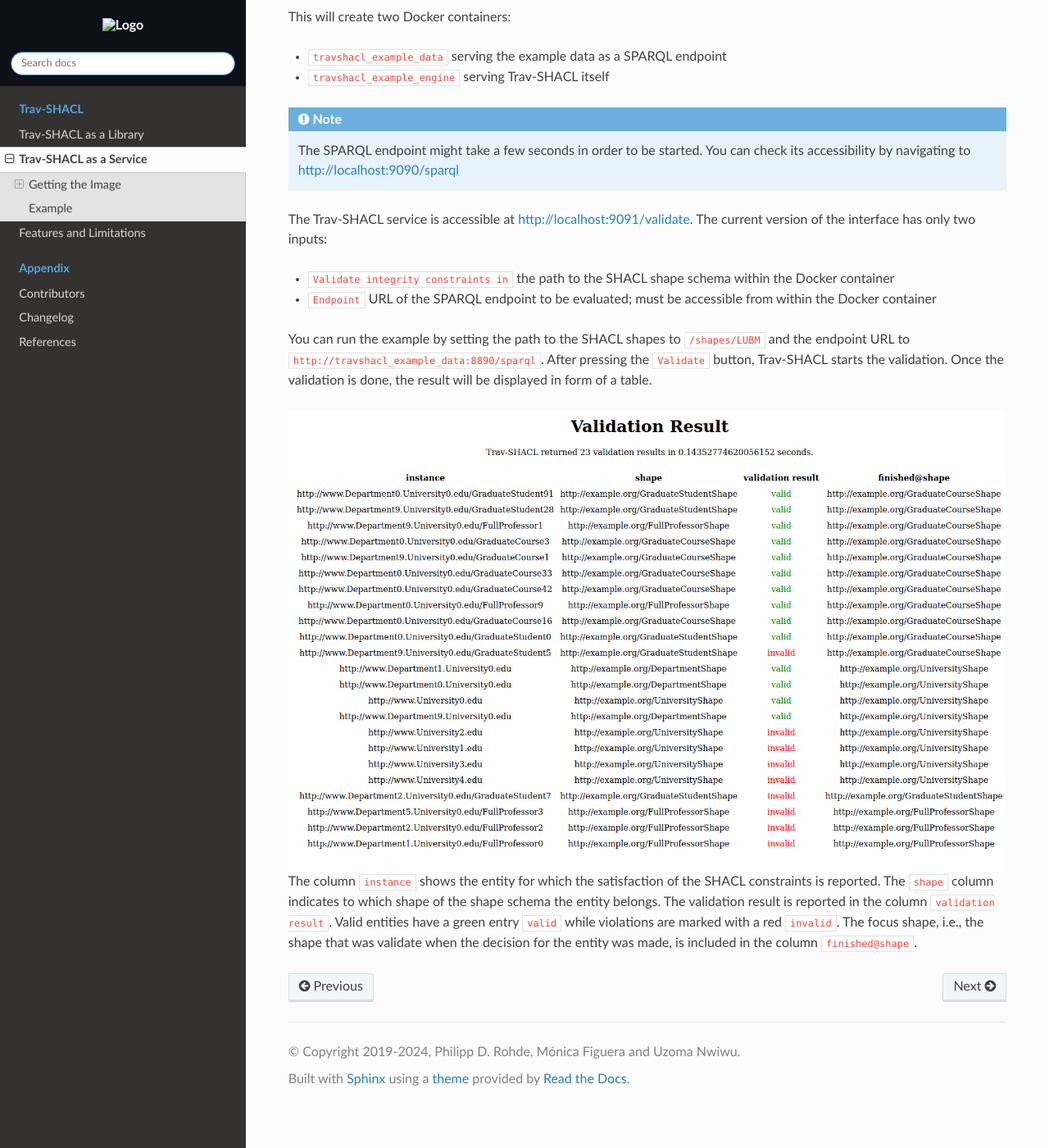
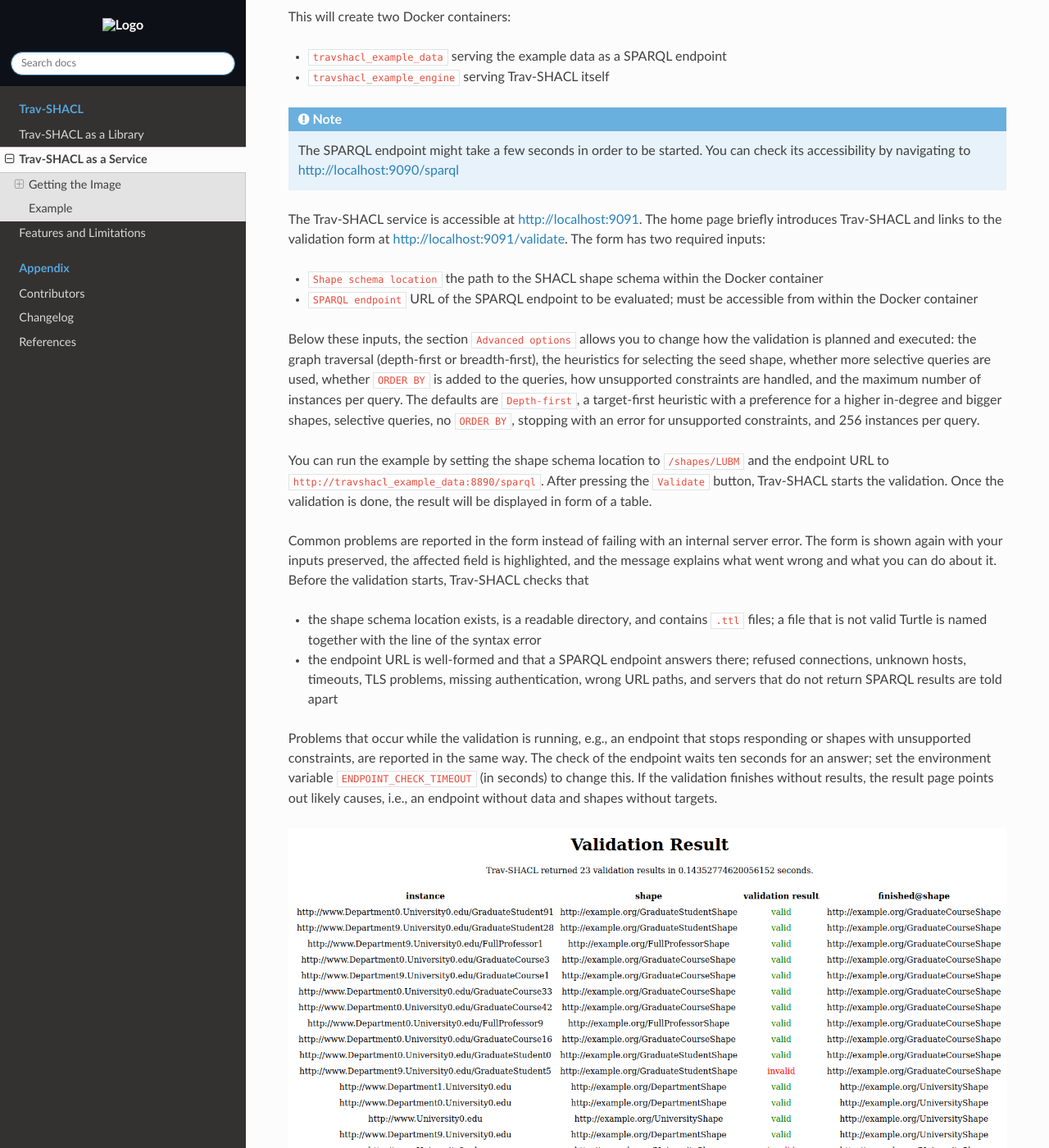
Before and after one commit to SDM-TIB/Trav-SHACL, a Sphinx documentation site: the page built from docs/service.rst, in a window 1280 px wide and 1400 px high, scrolled down 1232 px. Shown: the whole window at 82% size. Built offline with Sphinx 7.4.7 and the Read the Docs theme 3.1.0, drawn with Linux system fonts in a browser that asks for light colours; some of the changed text lies outside the part shown.

Commit message:
[docs] update documentation for reworked web interface

```diff
--- a/docs/service.rst
+++ b/docs/service.rst
@@ -73,22 +73,43 @@ This will create two Docker containers:
    The SPARQL endpoint might take a few seconds in order to be started.
    You can check its accessibility by navigating to `http://localhost:9090/sparql <http://localhost:9090/sparql>`_
 
-The Trav-SHACL service is accessible at `http://localhost:9091/validate <http://localhost:9091/validate>`_.
-The current version of the interface has only two inputs:
+The Trav-SHACL service is accessible at `http://localhost:9091 <http://localhost:9091>`_.
+The home page briefly introduces Trav-SHACL and links to the validation form at `http://localhost:9091/validate <http://localhost:9091/validate>`_.
+The form has two required inputs:
 
-* ``Validate integrity constraints in`` the path to the SHACL shape schema within the Docker container
-* ``Endpoint`` URL of the SPARQL endpoint to be evaluated; must be accessible from within the Docker container
+* ``Shape schema location`` the path to the SHACL shape schema within the Docker container
+* ``SPARQL endpoint`` URL of the SPARQL endpoint to be evaluated; must be accessible from within the Docker container
 
-You can run the example by setting the path to the SHACL shapes to ``/shapes/LUBM`` and the endpoint URL to ``http://travshacl_example_data:8890/sparql``.
+Below these inputs, the section ``Advanced options`` allows you to change how the validation is planned and executed:
+the graph traversal (depth-first or breadth-first), the heuristics for selecting the seed shape, whether more selective queries are used, whether ``ORDER BY`` is added to the queries, how unsupported constraints are handled, and the maximum number of instances per query.
+The defaults are ``Depth-first``, a target-first heuristic with a preference for a higher in-degree and bigger shapes, selective queries, no ``ORDER BY``, stopping with an error for unsupported constraints, and 256 instances per query.
+
+You can run the example by setting the shape schema location to ``/shapes/LUBM`` and the endpoint URL to ``http://travshacl_example_data:8890/sparql``.
 After pressing the ``Validate`` button, Trav-SHACL starts the validation.
 Once the validation is done, the result will be displayed in form of a table.
+
+Common problems are reported in the form instead of failing with an internal server error.
+The form is shown again with your inputs preserved, the affected field is highlighted, and the message explains what went wrong and what you can do about it.
+Before the validation starts, Trav-SHACL checks that
+
+* the shape schema location exists, is a readable directory, and contains ``.ttl`` files; a file that is not valid Turtle is named together with the line of the syntax error
+* the endpoint URL is well-formed and that a SPARQL endpoint answers there; refused connections, unknown hosts, timeouts, TLS problems, missing authentication, wrong URL paths, and servers that do not return SPARQL results are told apart
+
+Problems that occur while the validation is running, e.g., an endpoint that stops responding or shapes with unsupported constraints, are reported in the same way.
+The check of the endpoint waits ten seconds for an answer; set the environment variable ``ENDPOINT_CHECK_TIMEOUT`` (in seconds) to change this.
+If the validation finishes without results, the result page points out likely causes, i.e., an endpoint without data and shapes without targets.
 
 .. image:: _images/validation_result_service.png
    :alt: Trav-SHACL Architecture
    :align: center
 
-The column ``instance`` shows the entity for which the satisfaction of the SHACL constraints is reported.
-The ``shape`` column indicates to which shape of the shape schema the entity belongs.
-The validation result is reported in the column ``validation result``.
-Valid entities have a green entry ``valid`` while violations are marked with a red ``invalid``.
-The focus shape, i.e., the shape that was validate when the decision for the entity was made, is included in the column ``finished@shape``.
+The column ``Instance`` shows the entity for which the satisfaction of the SHACL constraints is reported.
+The ``Shape`` column indicates to which shape of the shape schema the entity belongs.
+The validation result is reported in the column ``Validation result``.
+Valid entities are marked ``valid`` in green while violations are marked ``invalid`` in red.
+The focus shape, i.e., the shape that was validate when the decision for the entity was made, is included in the column ``Finished at shape``.
+
+Above the table, the number of valid and invalid entities is summarized.
+The table can be filtered by validation result, searched for instances and shapes, and sorted by clicking on a column header.
+Large results are split into pages of 100 rows.
+The currently filtered results can be exported with ``Download CSV``.
```
